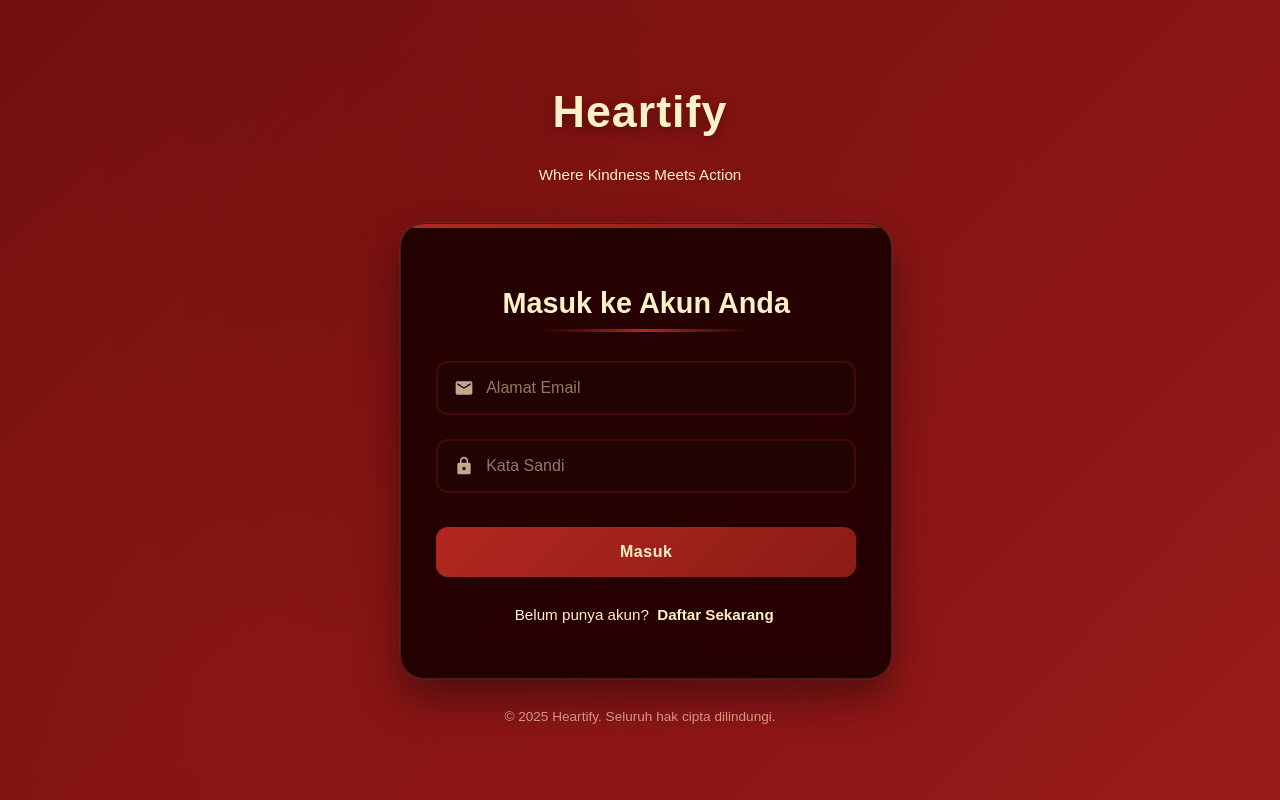
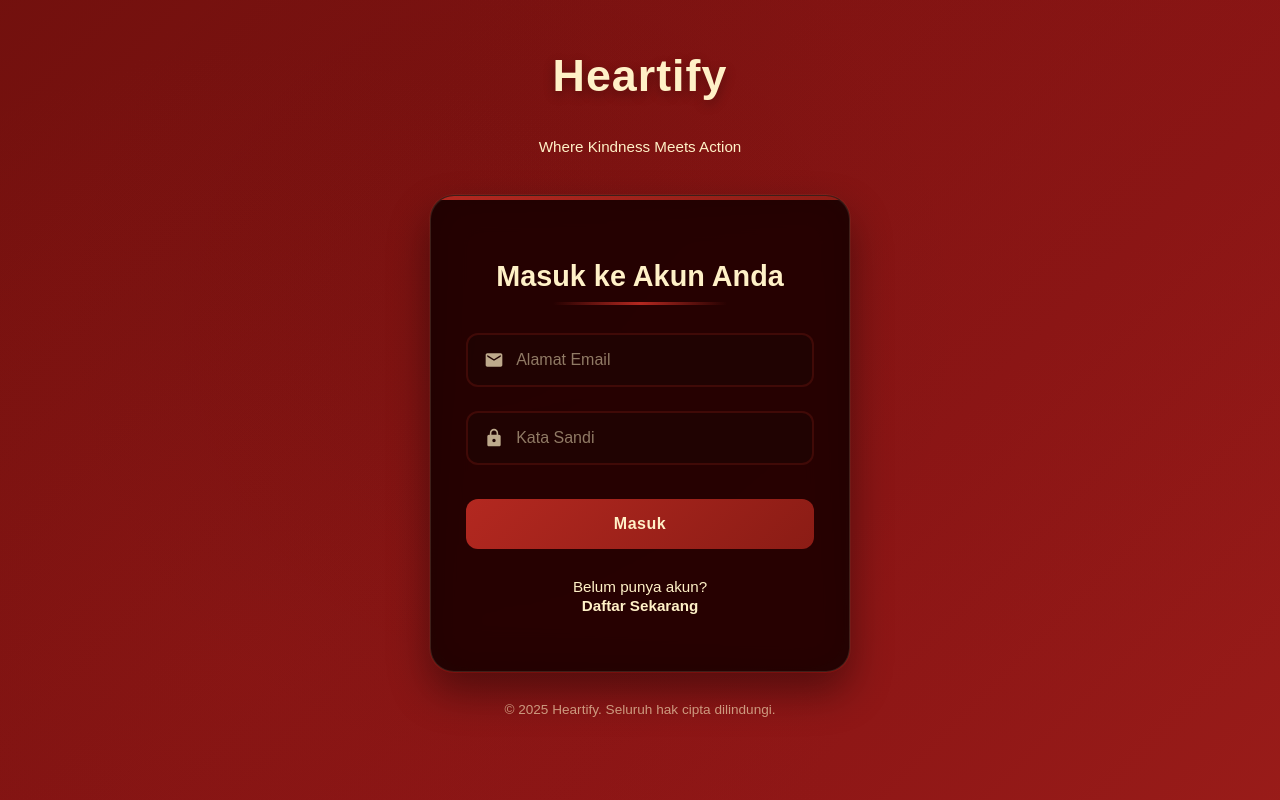
Before and after one commit to AdindaMuarriva/Heartify, a Next.js app: page /login in a window 1280 px wide. Built offline with nearby package versions, Linux system fonts and the light colour scheme.

Commit message:
fix: css login

```diff
--- a/app/login/login.css
+++ b/app/login/login.css
@@ -10,7 +10,7 @@
   width: 100%;
   display: flex;
   flex-direction: column;
-  justify-content: center;
+  justify-content: flex-start;
   align-items: center;
   font-family: "Poppins", sans-serif;
   background: linear-gradient(135deg, #230403 0%, #3E0703 25%, #660E0A 50%, #8B1515 75%, #b32820 100%);
@@ -45,11 +45,38 @@
 
 /* HEADER/LOGO AREA */
 .login-header {
+  display: flex;
+  flex-direction: column;
+  align-items: center;
   text-align: center;
   margin-bottom: 30px;
   width: 100%;
   max-width: 400px;
   z-index: 1;
+}
+
+.auth-card {
+  display: flex;
+  flex-direction: column;
+  align-items: center;
+  text-align: center;
+  background: var(--dark-bg);
+  backdrop-filter: blur(20px) saturate(180%);
+  -webkit-backdrop-filter: blur(20px) saturate(180%);
+  padding: 2rem 1.8rem;
+  border-radius: 24px;
+  border: 1px solid rgba(255, 241, 199, 0.12);
+  box-shadow:
+    0 20px 40px rgba(0, 0, 0, 0.4),
+    0 0 0 1px rgba(255, 241, 199, 0.05),
+    inset 0 1px 0 rgba(255, 255, 255, 0.05);
+  width: 100%;
+  max-width: 400px;
+  text-align: center;
+  z-index: 1;
+  position: relative;
+  overflow: hidden;
+  transition: transform 0.3s ease, box-shadow 0.3s ease;
 }
 
 .login-logo {
@@ -70,6 +97,9 @@
 
 /* CARD REDESIGN */
 .login-scope-wrapper .auth-card {
+  display: flex;
+  flex-direction: column;
+  align-items: center;
   background: var(--dark-bg);
   backdrop-filter: blur(20px) saturate(180%);
   -webkit-backdrop-filter: blur(20px) saturate(180%);
@@ -108,6 +138,13 @@
     inset 0 1px 0 rgba(255, 255, 255, 0.08);
 }
 
+.auth-card form {
+  width: 100%;
+  display: flex;
+  flex-direction: column;
+  align-items: center;
+}
+
 .login-scope-wrapper h2 {
   font-size: 1.8rem;
   margin-bottom: 1.8rem;
@@ -115,6 +152,9 @@
   font-weight: 700;
   position: relative;
   padding-bottom: 12px;
+  text-align: center;
+  display: block;
+  width: 100%;
 }
 
 .login-scope-wrapper h2::after {
@@ -130,9 +170,16 @@
 
 /* INPUT STYLES */
 .input-group {
+  display: flex;
+  flex-direction: column;
+  align-items: center;
   position: relative;
   margin-bottom: 1.5rem;
   width: 100%;
+}
+
+.input-group input {
+  text-align: left;
 }
 
 .login-scope-wrapper input {
@@ -206,6 +253,7 @@
   margin-top: 10px;
   font-size: 1rem;
   font-family: "Poppins", sans-serif;
+  text-align: center;
   transition: all 0.3s ease;
   position: relative;
   overflow: hidden;
@@ -244,18 +292,32 @@
   background: linear-gradient(135deg, #8a5a57, #6b4a48);
 }
 
+* {
+  box-sizing: border-box;
+}
+
+.login-scope-wrapper * {
+  max-width: 100%;
+}
+
 /* LINK STYLES */
 .login-scope-wrapper p {
   margin-top: 1.8rem;
   color: var(--cream-bg);
   font-size: 0.95rem;
   font-weight: 400;
+  text-align: center;
+  display: block;
+  width: 100%;
 }
 
 .login-scope-wrapper a {
   color: var(--cream-bg);
   font-weight: 600;
   text-decoration: none;
+  text-align: center;
+  display: block;
+  width: 100%;
   transition: all 0.3s ease;
   position: relative;
   padding: 2px 4px;
@@ -283,6 +345,9 @@
 
 /* FOOTER/EXTRA INFO */
 .login-footer {
+  display: flex;
+  flex-direction: column;
+  align-items: center;
   margin-top: 30px;
   text-align: center;
   color: rgba(255, 241, 199, 0.6);
@@ -494,10 +559,6 @@
   .login-logo {
     font-size: 1.8rem;
   }
-
-  .login-scope-wrapper h2 {
-    font-size: 1.5rem;
-  }
 }
 
 /* Tablet */
```
